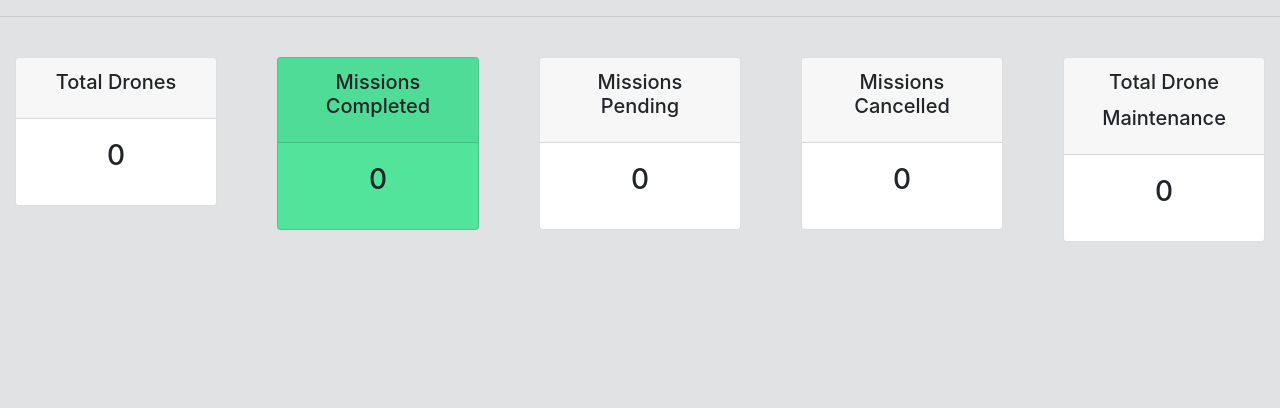
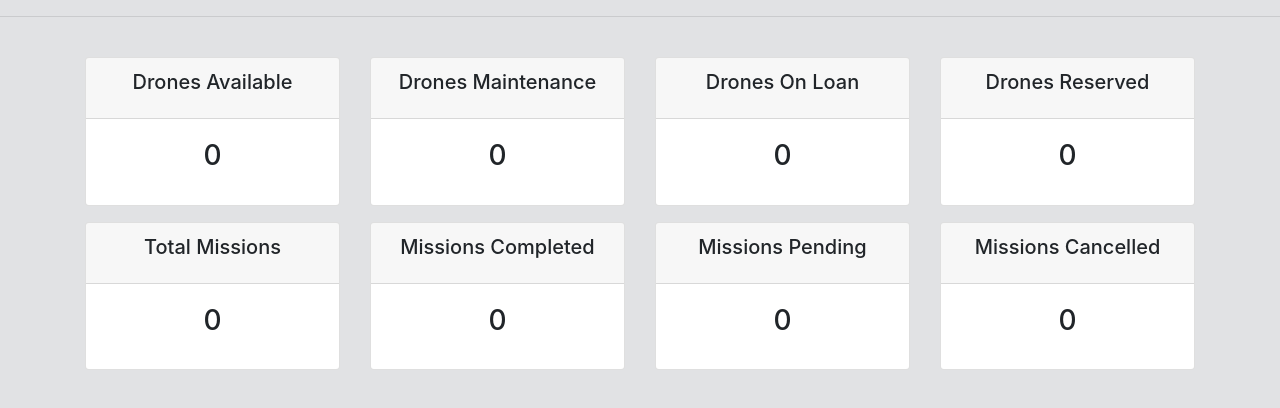
Before and after one commit to assh/drone, a Django app: page /statistics/ in a window 1280 px wide. Shown: the part 66-474 px from the top of that part. Run offline with Django 3.2, Linux system fonts and the light colour scheme; the visitor is signed in with stand-in values (Sample User, id 1); the page is wider than the window, and the part outside it is not shown; some libraries are stand-ins or nearby versions.

Commit message:
Updated statictics page

```diff
--- a/drman/accounts/templates/accounts/status.html
+++ b/drman/accounts/templates/accounts/status.html
@@ -3,24 +3,69 @@
 {% block content %}
 {% load static %}
 <br>
-
-<div class="row">
-	<div class="col">
-		<div class="col-md">
+<div class="container">
+	<div class="row">
+		<div class="col col-md">
 			<div class="card text-center text-black  mb-3" id="total-drones">
 				<div class="card-header">
-					<h5 class="card-title">Total Drones</h5>
+					<h5 class="card-title">Drones Available</h5>
 				</div>
 				<div class="card-body">
-					<h3 class="card-title">{{total_drone}}</h3>
+					<h3 class="card-title">{{available_drone}}</h3>
+				</div>
+			</div>
+		</div>
+
+
+
+
+
+		<div class="col col-md">
+			<div class="card text-center text-black mb-3" id="maintenance">
+				<div class="card-header">
+					<h5 class="card-title">Drones Maintenance</h5>
+				</div>
+				<div class="card-body">
+					<h3 class="card-title">{{maintenance_drone}}</h3>
+				</div>
+			</div>
+		</div>
+		<div class="col col-md">
+			<div class="card text-center text-black mb-3" id="maintenance">
+				<div class="card-header">
+					<h5 class="card-title">Drones On Loan</h5>
+				</div>
+				<div class="card-body">
+					<h3 class="card-title">{{onloan_drone}}</h3>
+				</div>
+			</div>
+		</div>
+		<div class="col col-md">
+			<div class="card text-center text-black mb-3" id="maintenance">
+				<div class="card-header">
+					<h5 class="card-title">Drones Reserved</h5>
+				</div>
+				<div class="card-body">
+					<h3 class="card-title">{{reserved_drone}}</h3>
 				</div>
 			</div>
 		</div>
 	</div>
+	<!-- ----------------------------------------------------Second Row------------------------------------------- -->
+	<div class="row">
+		<div class="col col-md">
+			<div class="card text-center text-black mb-3" id="maintenance">
+				<div class="card-header">
+					<h5 class="card-title">Total Missions</h5>
+				</div>
+				<div class="card-body">
+					<h3 class="card-title">{{total_missions}}</h3>
+				</div>
+			</div>
 
-	<div class="col">
-		<div class="col-md">
-			<div class="card text-center text-black  mb-3" id="completed">
+		</div>
+		<div class="col col-md">
+			<div class="card text-center text-black mb-3" id="maintenance">
 				<div class="card-header">
 					<h5 class="card-title">Missions Completed</h5>
 				</div>
@@ -29,10 +74,9 @@
 				</div>
 			</div>
 		</div>
-	</div>
 
-	<div class="col">
-		<div class="col-md">
+
+		<div class="col col-md">
 			<div class="card text-center text-black  mb-3" id="pending">
 				<div class="card-header">
 					<h5 class="card-title">Missions Pending</h5>
@@ -42,9 +86,9 @@
 				</div>
 			</div>
 		</div>
-	</div>
-	<div class="col">
-		<div class="col-md">
+
+
+		<div class="col col-md">
 			<div class="card text-center text-black mb-3" id="cancelled">
 				<div class="card-header">
 					<h5 class="card-title">Missions Cancelled</h5>
@@ -54,20 +98,11 @@
 				</div>
 			</div>
 		</div>
+
 	</div>
-	<div class="col">
-		<div class="col-md">
-			<div class="card text-center text-black mb-3" id="maintenance">
-				<div class="card-header">
-					<h5 class="card-title">Total Drone</h5>
-					<h5 class="card-title">Maintenance</h5>
-				</div>
-				<div class="card-body">
-					<h3 class="card-title">{{maintenance_drone}}</h3>
-				</div>
-			</div>
-		</div>
-	</div>
+
 </div>
 
+
+
 {% endblock %}
--- a/drman/accounts/views.py
+++ b/drman/accounts/views.py
@@ -111,8 +111,12 @@ def status(request):
         'customer': customer,
         # 'mymission':mymission,
         'mission': mission,
+        'total_missions':Mission.objects.all().count(),
         'total_drone': Drone.objects.all().count(),
         'maintenance_drone': Drone.objects.filter(status="m").count(),
+        'onloan_drone': Drone.objects.filter(status="o").count(),
+        'available_drone': Drone.objects.filter(status="a").count(),
+        'reserved_drone': Drone.objects.filter(status="r").count(),
         'mission_complete': Mission.objects.filter(mission_status="Complete").count(),
         'mission_pending': Mission.objects.filter(mission_status="Pending").count(),
         'mission_cancelled': Mission.objects.filter(mission_status="Cancelled").count(),
```
